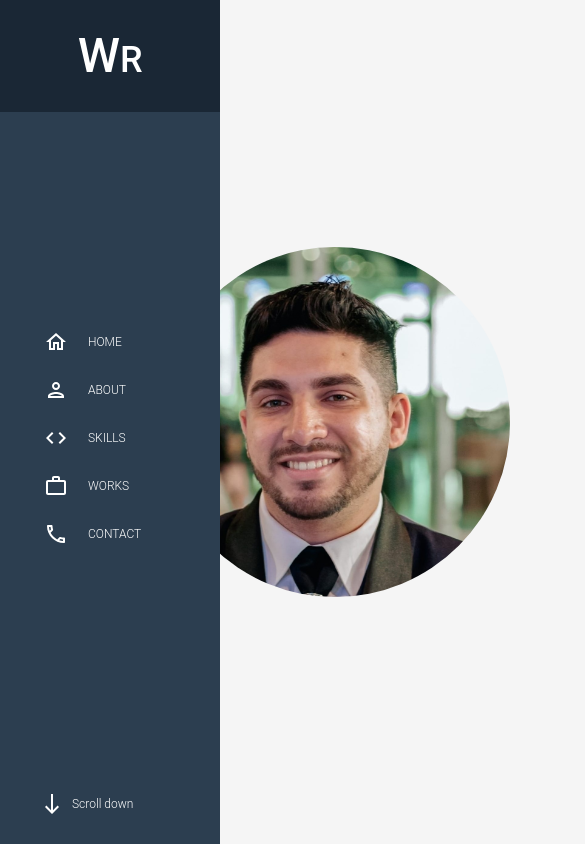
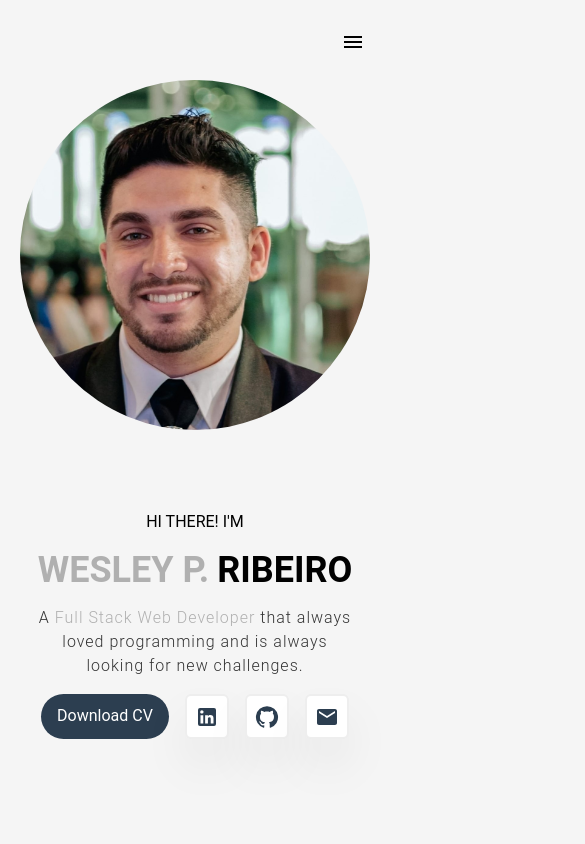
Before and after one commit to wesleypribeiro/wesleypribeiro.github.io, a Next.js app: page / in a window 390 px wide. Shown: the top 844 px of the page, 585 px wide, since content can reach past the window. Built offline with nearby package versions, Linux system fonts and the light colour scheme.

Commit message:
feat: add medium breakpoints responsiveness

```diff
--- a/src/components/sidebar.tsx
+++ b/src/components/sidebar.tsx
@@ -1,30 +1,29 @@
 import { HomeOutlined, PersonOutlined, CodeOutlined, WorkOutlineOutlined, PhoneOutlined, South } from "@mui/icons-material"
-import { useState } from "react";
 
+interface IProps {
+  isOpenedSidebar: boolean
+  setIsOpenedSideBar: (value: boolean) => void
+}
 
-export default function Sidebar() {
-  const [isHovered, setIsHovered] = useState(false);
-
-  // TODO: Add links
-
+export default function Sidebar({ isOpenedSidebar, setIsOpenedSideBar }: IProps) {
   return (
     <aside
-      className={`z-50 bg-[#2C3E50] h-full fixed top-0 left-0 text-[#FFFFFF] flex flex-col justify-between transition-all ease-in duration-300 ${isHovered ? 'w-[220px]' : 'w-[112px]'}`}
-      onMouseEnter={() => setIsHovered(true)}
-      onMouseLeave={() => setIsHovered(false)}
+      className={`z-50 bg-[#2C3E50] h-full fixed top-0 left-0 text-[#FFFFFF] lg:flex lg:opacity-100 ${!!isOpenedSidebar ? 'flex opacity-100' : 'hidden opacity-0'} flex-col lg:justify-between transition-all ease-in duration-300 ${isOpenedSidebar ? 'w-[220px]' : 'w-[112px]'}`}
+      onMouseEnter={() => window.matchMedia('(min-width: 1024px)').matches && setIsOpenedSideBar(true)}
+      onMouseLeave={() => window.matchMedia('(min-width: 1024px)').matches && setIsOpenedSideBar(false)}
     >
       <p className="text-center py-8 px-4 font-medium text-[#FFFFFF] text-5xl bg-[#1a2735]">W<span className='text-4xl'>R</span></p>
       <nav className="p-7">
         <ul className="list-none flex flex-col text-[0.75rem] font-light">
-          <a href="#home" className="scroll-smooth"><li className="flex items-center gap-5 hover:shadow-lg hover:bg-[#344a5f] py-3 px-4 rounded-md cursor-pointer"><HomeOutlined sx={{ fontSize: '1.5rem' }} />{isHovered ? 'HOME' : ''}</li></a>
-          <a href="#about" className="scroll-smooth"><li className="flex items-center gap-5 hover:shadow-lg hover:bg-[#344a5f] py-3 px-4 rounded-md cursor-pointer"><PersonOutlined sx={{ fontSize: '1.5rem' }} />{isHovered ? 'ABOUT' : ''}</li></a>
-          <a href="#skills" className="scroll-smooth"><li className="flex items-center gap-5 hover:shadow-lg hover:bg-[#344a5f] py-3 px-4 rounded-md cursor-pointer"><CodeOutlined sx={{ fontSize: '1.5rem' }} />{isHovered ? 'SKILLS' : ''}</li></a>
-          <a href="#projects" className="scroll-smooth"><li className="flex items-center gap-5 hover:shadow-lg hover:bg-[#344a5f] py-3 px-4 rounded-md cursor-pointer"><WorkOutlineOutlined sx={{ fontSize: '1.5rem' }} />{isHovered ? 'WORKS' : ''}</li></a>
-          <a href="#contact" className="scroll-smooth"><li className="flex items-center gap-5 hover:shadow-lg hover:bg-[#344a5f] py-3 px-4 rounded-md cursor-pointer"><PhoneOutlined sx={{ fontSize: '1.5rem' }} />{isHovered ? 'CONTACT' : ''}</li></a>
+          <a href="#home" className="scroll-smooth"><li className="flex items-center gap-5 hover:shadow-lg hover:bg-[#344a5f] py-3 px-4 rounded-md cursor-pointer"><HomeOutlined sx={{ fontSize: '1.5rem' }} />{isOpenedSidebar ? 'HOME' : ''}</li></a>
+          <a href="#about" className="scroll-smooth"><li className="flex items-center gap-5 hover:shadow-lg hover:bg-[#344a5f] py-3 px-4 rounded-md cursor-pointer"><PersonOutlined sx={{ fontSize: '1.5rem' }} />{isOpenedSidebar ? 'ABOUT' : ''}</li></a>
+          <a href="#skills" className="scroll-smooth"><li className="flex items-center gap-5 hover:shadow-lg hover:bg-[#344a5f] py-3 px-4 rounded-md cursor-pointer"><CodeOutlined sx={{ fontSize: '1.5rem' }} />{isOpenedSidebar ? 'SKILLS' : ''}</li></a>
+          <a href="#projects" className="scroll-smooth"><li className="flex items-center gap-5 hover:shadow-lg hover:bg-[#344a5f] py-3 px-4 rounded-md cursor-pointer"><WorkOutlineOutlined sx={{ fontSize: '1.5rem' }} />{isOpenedSidebar ? 'WORKS' : ''}</li></a>
+          <a href="#contact" className="scroll-smooth"><li className="flex items-center gap-5 hover:shadow-lg hover:bg-[#344a5f] py-3 px-4 rounded-md cursor-pointer"><PhoneOutlined sx={{ fontSize: '1.5rem' }} />{isOpenedSidebar ? 'CONTACT' : ''}</li></a>
         </ul>
       </nav>
-      <div className="flex px-10 py-7 text-[0.75rem] font-light items-center gap-2 text-nowrap">
-        <South />{isHovered ? 'Scroll down' : ''}
+      <div className="lg:flex hidden px-10 py-7 text-[0.75rem] font-light items-center gap-2 text-nowrap">
+        <South />{isOpenedSidebar ? 'Scroll down' : ''}
       </div>
     </aside>
   )
--- a/src/pages/index.tsx
+++ b/src/pages/index.tsx
@@ -1,27 +1,30 @@
-import { Email, EmailRounded, GitHub, LinkedIn } from "@mui/icons-material";
+import { Email, EmailRounded, GitHub, LinkedIn, Menu } from "@mui/icons-material";
 import Sidebar from "../components/sidebar";
 import Skills from "./UI/Skills";
 import Project from "./UI/Project";
 import Section from "@/pages/UI/Section";
-import { Fragment } from "react";
+import { Fragment, useState } from "react";
 
 export default function Home() {
+  const [isOpenedSidebar, setIsOpenedSideBar] = useState(false);
+
   return (
     <Fragment>
       <main
         className={`flex min-h-screen pb-20`}
       >
-        <Sidebar />
-        <div className="flex flex-col py-0 px-40 max-w-screen-xl my-0 mx-auto gap-20">
-          <div className="flex justify-center" id="home">
-            <header className="flex h-[100vh] items-center">
+        <Sidebar isOpenedSidebar={isOpenedSidebar} setIsOpenedSideBar={setIsOpenedSideBar} />
+        <div className="flex flex-col py-0 lg:px-40 px-10 lg:max-w-screen-xl max-w-full my-0 mx-auto gap-20">
+          <Menu className="lg:hidden fixed text-[40px] right-[25px] top-[30px] cursor-pointer z-50" onClick={() => setIsOpenedSideBar(!isOpenedSidebar)} />
+          <div className="flex justify-center py-20 lg:py-0" id="home">
+            <header className="flex lg:flex-row flex-col h-[100vh] items-center">
               <div className="rounded-full w-[350px] h-[350px] bg-[url('/profile_pic.jpeg')] bg-cover bg-center" />
-              <div className="p-20 w-[600px] min-[250px] flex flex-col gap-4">
+              <div className="p-20 lg:w-[600px] min-[250px] flex flex-col gap-4 lg:items-start items-center w-full">
                 <h1>HI THERE! I'M</h1>
-                <div className="flex gap-2">
-                  <span className="text-4xl font-bold text-[#B0B0B0]">WESLEY P.</span><span className="text-4xl font-bold"> RIBEIRO</span>
+                <div className="flex gap-2 text-4xl font-bold text-nowrap">
+                  <span className="text-[#B0B0B0]">WESLEY P.</span><span className="text-4xl font-bold"> RIBEIRO</span>
                 </div>
-                <p className="tracking-[1px] text-[1rem] leading-6 text-[#333333] font-light">A <span className="text-[#B0B0B0]">Full Stack Web Developer</span> that always loved programming and is always looking for new challenges.</p>
+                <p className="tracking-[1px] text-[1rem] leading-6 text-[#333333] font-light lg:text-start text-center">A <span className="text-[#B0B0B0]">Full Stack Web Developer</span> that always loved programming and is always looking for new challenges.</p>
                 <div className="flex gap-4 justify-between">
                   <button className="bg-[#2C3E50] text-[#FFFFFF] px-4 py-2 rounded-full transition-all ease-in duration-300 hover:shadow-2xl">Download CV</button>
                   <ul className="flex gap-4">
@@ -107,7 +110,7 @@ export default function Home() {
                 className="mb-9 flex flex-col gap-5"
                 id="contactForm"
               >
-                <div style={{ display: 'grid', gridTemplateColumns: 'repeat(2, 1fr)', rowGap: '20px', columnGap: '25px' }}>
+                <div className="grid lg:grid-cols-[repeat(2,1fr)] gap-y-5 gap-x-[25px]">
                   <input type="text" name="name" id="contact-name" placeholder="Your name*" required className="border-[1px] border-[#eee] py-[11px] px-[20px] text-base w-full tracking-[1px] font-semibold focus:border-[1px] focus:border-[#587592] focus:outline-none focus:shadow-[0px_0px_0px_3px_rgba(44,62,80,0.25)]" />
                   <input type="text" name="email" id="contact-email" placeholder="Your Email*" required className="border-[1px] border-[#eee] py-[11px] px-[20px] text-base w-full tracking-[1px] font-semibold focus:border-[1px] focus:border-[#587592] focus:outline-none focus:shadow-[0px_0px_0px_3px_rgba(44,62,80,0.25)]" />
                 </div>
```
Also changed, not shown: 1 other file (tests, documents, lock files or other folders).
